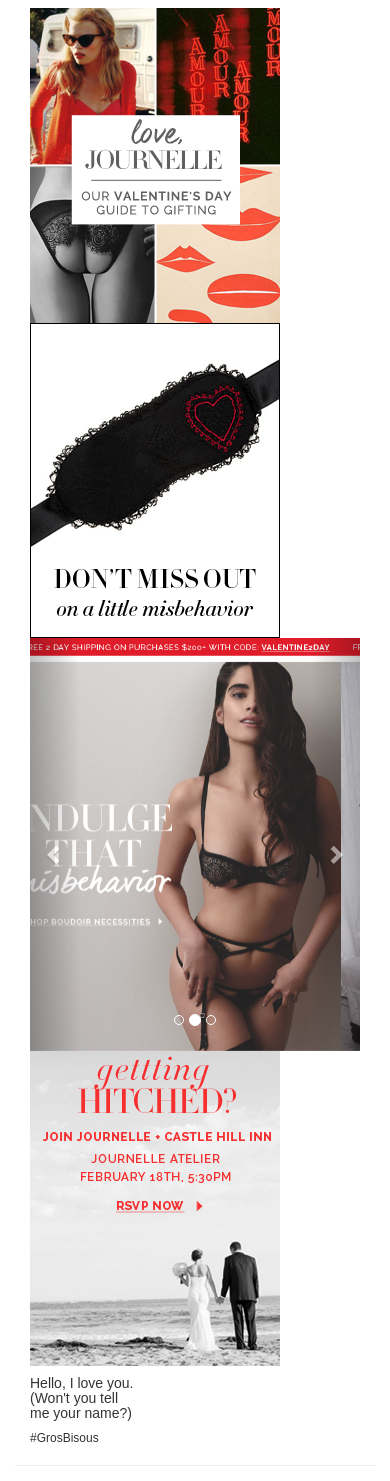
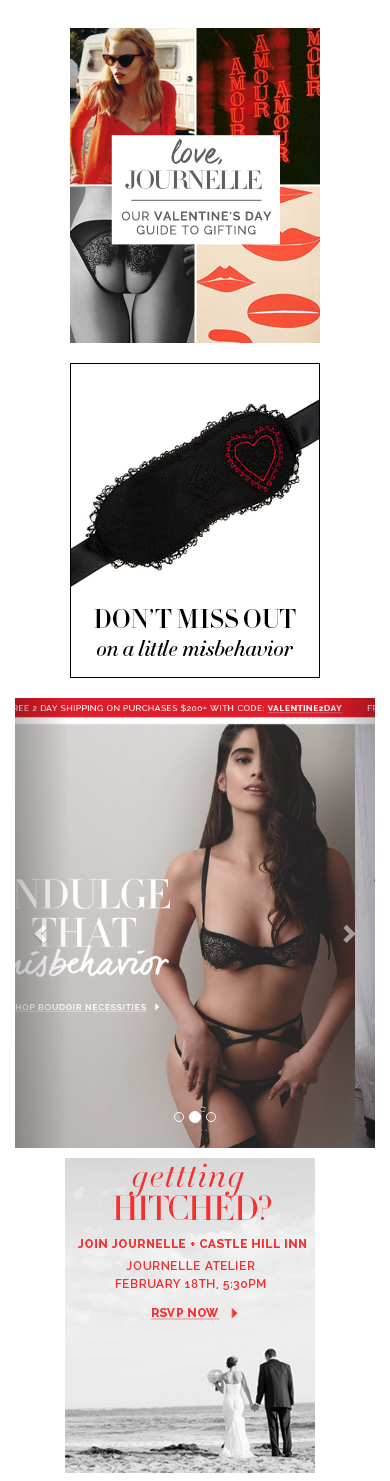
Before and after one commit to malloryporche/pour-moi, a website: page app/index.html in a window 390 px wide. Shown: the part 65-1546 px from the top of the page. Drawn offline with nearby package versions, Linux system fonts and the light colour scheme; files that its build step writes are made by us from their sources; files whose address does not match are found by name.

Commit message:
CSS: Main-slider completed --MOBILE

```diff
--- a/app/index.html
+++ b/app/index.html
@@ -83,10 +83,12 @@
     <!--PM-MAIN-SLIDER__START  -->
     <section class="main-slider">
         <div class="col-xs-12 col-sm-6 col-md-3 col-lg-3 main-slider_item__wrapper">
-            <div class="main-slider_item"><img src="img/banner1.jpg" alt=""></div>
+            <div class="main-slider_item">
+                <a href="#">
+                    <img src="img/banner1.jpg" alt=""></a></div>
         </div>
         <div class="col-xs-12 col-sm-6 col-md-3 col-lg-3 main-slider_item__wrapper">
-            <div class="main-slider_item"><img src="img/banner2.gif" alt=""></div>
+            <div class="main-slider_item"><a href="#"><img src="img/banner2.gif" alt=""></a></div>
         </div>
         <div class="col-xs-12 col-sm-12 col-md-12 col-lg-6 main-slider_item__wrapper">
             <div class="main-slider_item carousel slide" id="main-slider" data-ride="carousel">
@@ -97,21 +99,21 @@
                 </ol>
                 <div class="carousel-inner">
                     <div class="item active">
-                        <img src="banner4a.jpg" alt="">
-                    </div>
+                        <a href="#"><img src="img/banner4a.jpg" alt="">
+</a>                    </div>
                     <div class="item">
-                        <img src="banner4b.jpg" alt="">
-                    </div>
+                        <a href="#"><img src="img/banner4b.jpg" alt="">
+</a>                    </div>
                     <div class="item">
-                        <img src="banner4c.jpg" alt="">
-                    </div>
+                        <a href="#"><img src="img/banner4c.jpg" alt="">
+</a>                    </div>
                 </div>
                 <a href="#main-slider" class="left carousel-control"><span class="glyphicon glyphicon-chevron-left"></span><span class="sr-only">Previous</span></a>
                 <a href="#main-slider" class="right carousel-control"><span class="glyphicon glyphicon-chevron-right"></span><span class="sr-only">Next</span></a>
             </div>
         </div>
         <div class="col-sm-12 col-md-6 col-lg-3 main-slider_item__wrapper">
-            <div class="main-slider_item"><img src="img/banner3.jpg" alt=""></div>
+            <div class="main-slider_item"><a href="#"><img src="img/banner3.jpg" alt=""></a></div>
         </div>
         <div class="col-sm-12 col-md-6 col-lg-3 main-slider_item__wrapper">
             <div class="main-slider_item">
--- a/app/styles/pages/_home.scss
+++ b/app/styles/pages/_home.scss
@@ -1,3 +1,40 @@
+.main-slider_item__wrapper {
+	margin: 10px 10px 10px 0;
+	padding: 0;
+	img {
+		max-width: 100%;
+		display: block;
+		margin: 0 auto;
+	}
+	&:last-of-type {
+		background: $primary_color;
+
+		text-align: center;
+		color: white;
+		text-transform: uppercase;
+		padding: 10px;
+		letter-spacing: 3px;
+		font-weight: lighter;
+		line-height: 1.8;
+		.main-slider__item {
+			border: 2px solid white;
+			padding: 90px;
+		}
+	}
+}
+
+
+
+
+
+
+
+
+
+
+
+
+
  @media screen and (max-width: 768px) {
  	#highlight_slider__multi-item-dsktp {
  		display: none;
```
Also changed, not shown: app/styles/main.css.
